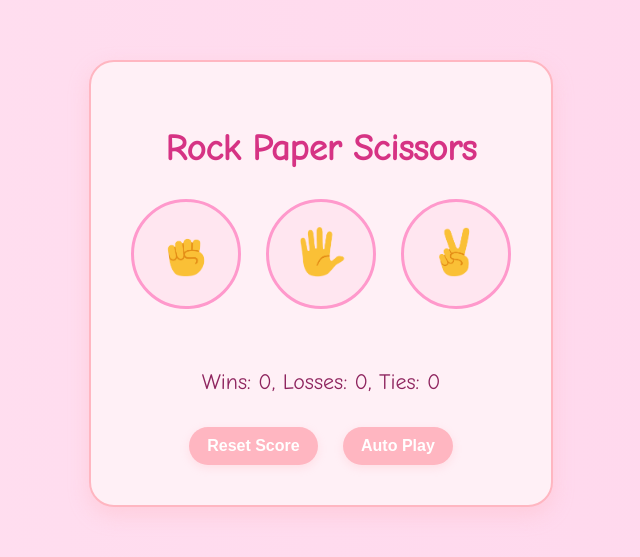
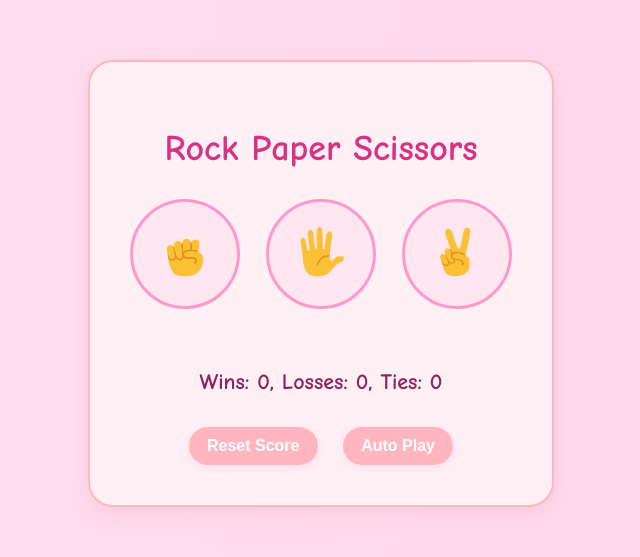
Before and after one commit to sh-a-gun/Rock-Paper-Scissor-Game, a plain HTML site: page index.html in a window 1280 px wide. Shown: the part 117-674 px from the top of the page, without its empty margins (319-959 px from the left). Drawn offline with Linux system fonts and the light colour scheme.

Commit message:
Update index.html

```diff
--- a/index.html
+++ b/index.html
@@ -3,7 +3,7 @@
   <head>
     <title>Rock Paper Scissors</title>
     <link rel="stylesheet" href="styles/rockf.css">
-    <link href="https://fonts.googleapis.com/css2?family=Comic+Neue&display=swap" rel="stylesheet">
+    <link href="https://fonts.googleapis.com/css2?family=Comic+Neue:wght@700&display=swap" rel="stylesheet">
 
   </head>
   <body>
```
